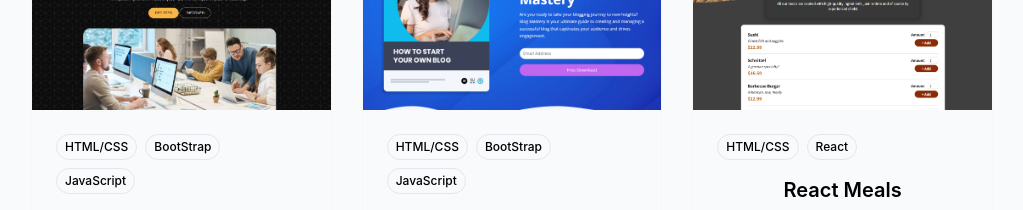
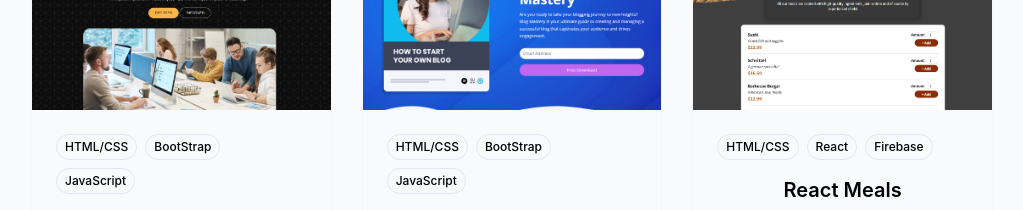
Before and after one commit to vjastoni/react-tailwind-portfolio, a React (Vite) app: page / in a window 1280 px wide. Shown: the part 2820-3030 px from the top of the page, without its empty margins (128-1151 px from the left). Built offline with nearby package versions, Linux system fonts and the light colour scheme.

Commit message:
fixed project section tags

```diff
--- a/src/components/ProjectSection.jsx
+++ b/src/components/ProjectSection.jsx
@@ -29,7 +29,7 @@ const projects = [
     description:
       "A food ordering application built with React featuring dynamic UI rendering.",
     image: "/projects/react-meals.png",
-    tags: ["HTML/CSS", "React"],
+    tags: ["HTML/CSS", "React", "Firebase"],
     demoUrl: "https://vjastoni.github.io/food-order-app/",
     githubUrl: "https://github.com/vjastoni/food-order-app.git",
   },
```
